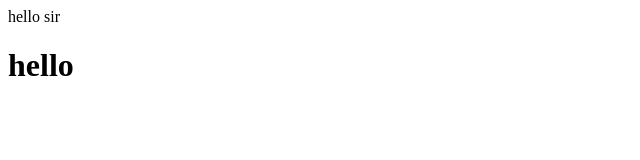
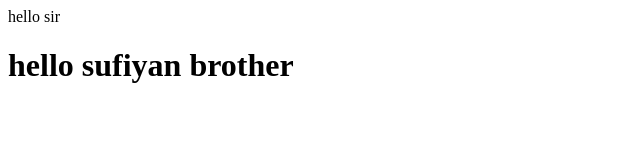
Before and after one commit to Sufiyanahmad325/reviesGit, a plain HTML site: page index.html in a window 1280 px wide. Shown: the whole page, without its empty margins (0-640 px from the left). Drawn offline with Linux system fonts and the light colour scheme.

Commit message:
change into one

```diff
--- a/index.html
+++ b/index.html
@@ -3,5 +3,5 @@
 </p>
 
 <h1>
-    hello
+    hello sufiyan brother
 </h1>
```
